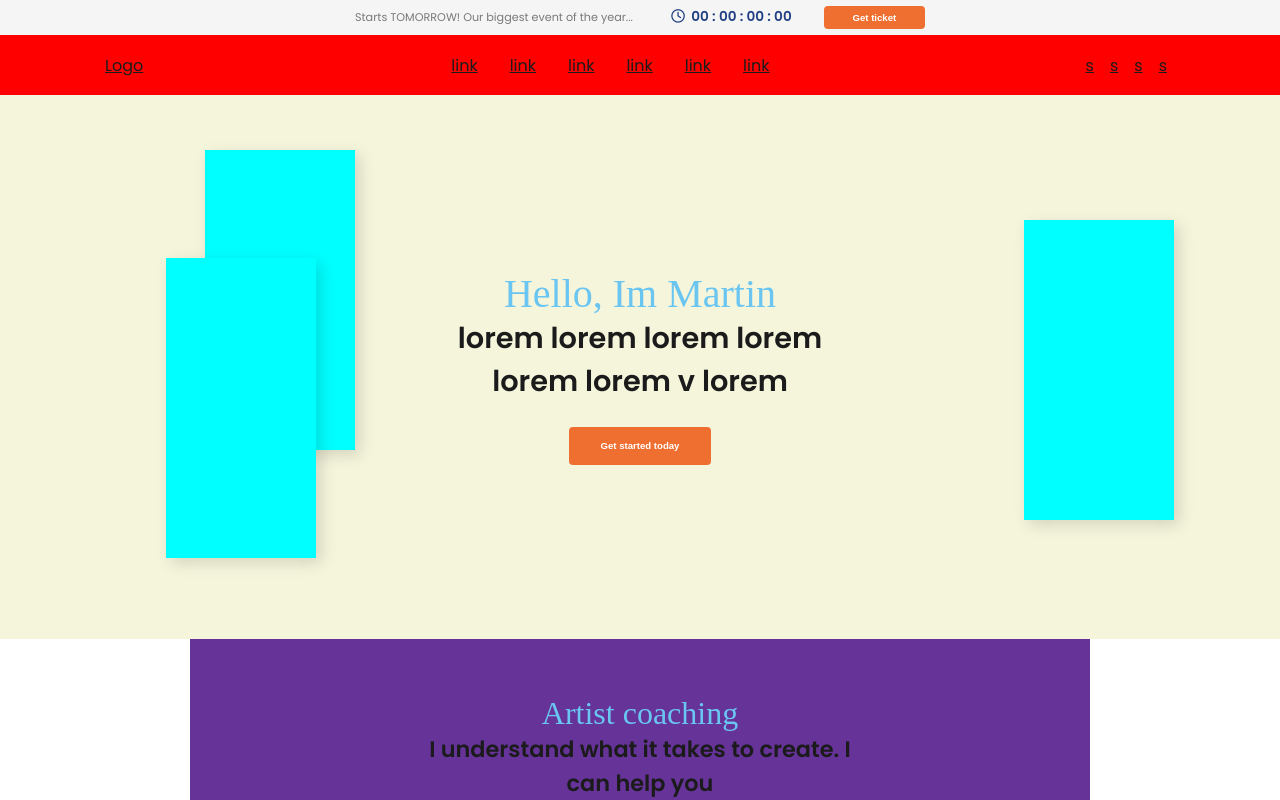
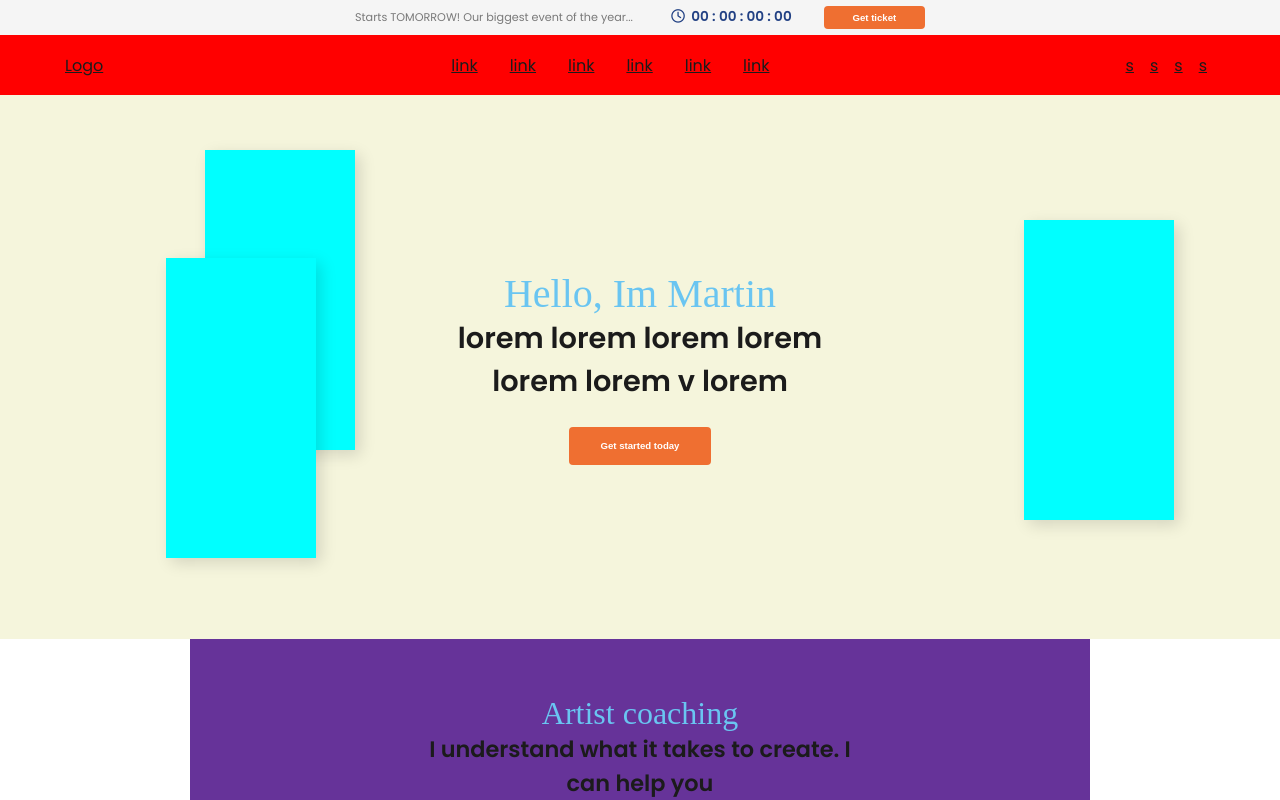
Before and after one commit to RenatoFringuello/proj-html-vuejs, a Vue app: page / in a window 1280 px wide. Shown: the top 800 px of the page. Built offline with nearby package versions, Linux system fonts and the light colour scheme; a web font is replaced by a local one.

Commit message:
add header-max-w

```diff
--- a/src/components/AppHeader.vue
+++ b/src/components/AppHeader.vue
@@ -33,11 +33,12 @@
 
 <style lang="scss" scoped>
     @use '../style/general.scss' as *;
+    @use '../style/partials/variables' as *;
     header{
         background-color: red;
         padding: 1.1rem 0;
         .container{
-            @include container(1070px, auto);
+            @include container($header-max-w, auto);
             @include flex(center, space-between);
 
             ul{
--- a/src/style/partials/_variables.scss
+++ b/src/style/partials/_variables.scss
@@ -34,3 +34,6 @@ $main-btn-bg:#ef6f31;//hover btn2
 $main-btn-hover-bg:#6ac5f1;
 $main-btn2-bg:#fdf0ea;
 $btn-border-radius:4px;
+
+//-sizes
+$header-max-w:1150px;
```
